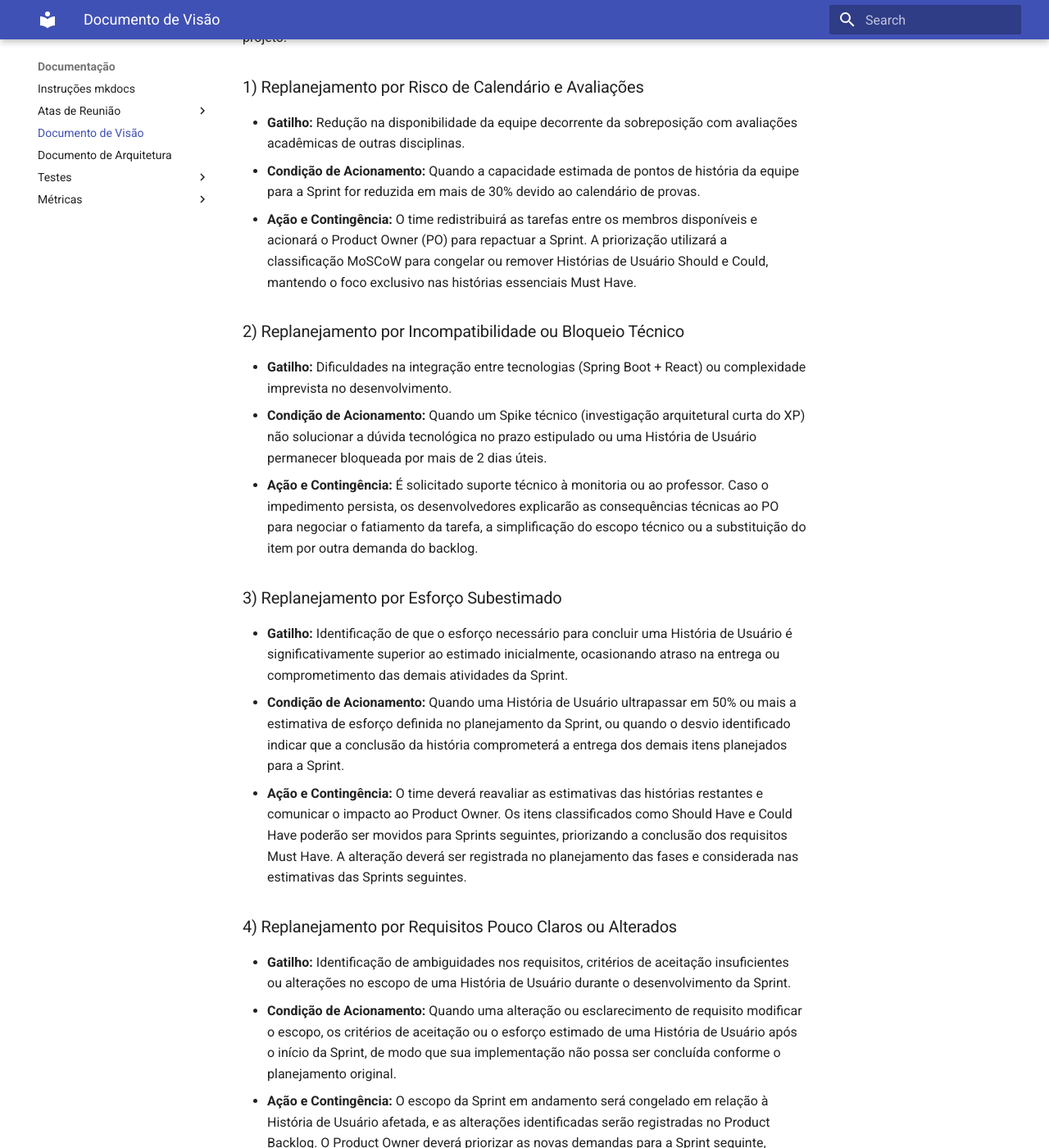
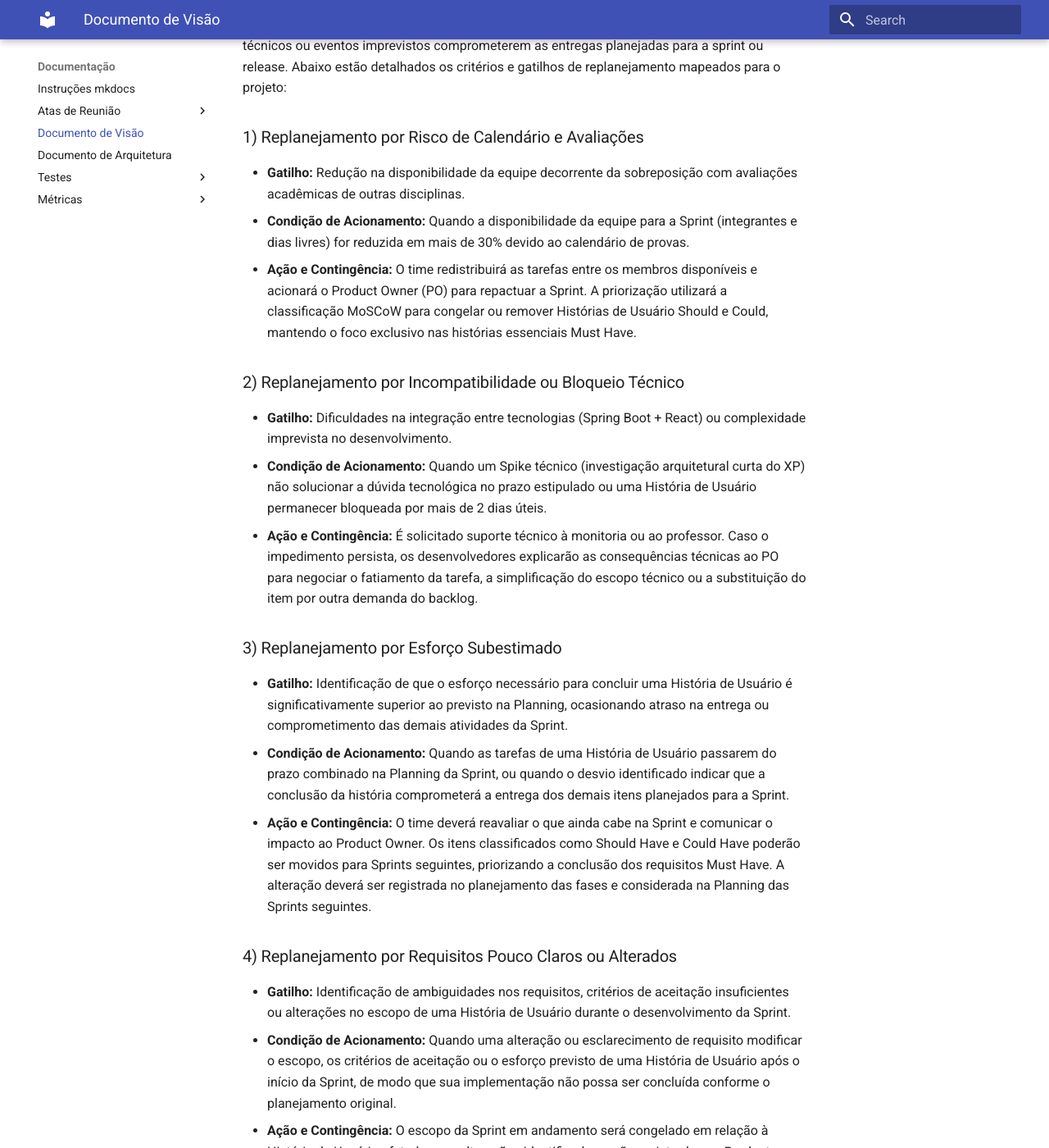
Before and after one commit to FGA0138-MDS-Ajax/2026.2-T03-Torvalds, an MkDocs documentation site: the page built from docs/documento-de-visao.md, in a window 1280 px wide and 1400 px high, scrolled down 14700 px. Shown: the whole window at 82% size. Built offline with MkDocs 1.6.1 and Material for MkDocs 9.7.7, drawn with Linux system fonts in a browser that asks for light colours; some of the changed text lies outside the part shown.

Commit message:
docs(visao): retira a estimativa em pontos de história (#147)

```diff
--- a/docs/documento-de-visao.md
+++ b/docs/documento-de-visao.md
@@ -27,7 +27,7 @@
 | 09/11/2026 | 1.2 | Correções da avaliação do professor: tecnologia do back-end, papéis, ciclo de vida, critérios de aceitação, GQM e testes. | Ana Jullia / Eduardo |
 | 11/11/2026 | 1.3 | Resultado da Sprint 7 na Sprint Review: entregáveis concluídos (100%) e release v0.1.0 publicada na main em 11/11, dois dias depois do previsto. | Eduardo |
 | 16/11/2026 | 1.4 | Processo alinhado ao praticado, sem trabalho em pares; testes de usabilidade com 2 estudantes por sprint a partir da Sprint 9, com métricas M6 a M12 e risco R6 ajustados; M4 medida nos pull requests; Ponto de Controle e Review da Sprint 7 registrados; Tabela 1, backlog, calendário e roteiro de testes atualizados; novo risco R8; quadros citados no texto. | Eduardo |
-| 18/11/2026 | 1.5 | Resultado da Sprint 8 registrado na Tabela 1, conforme a Review (ata 9): a US04b não foi entregue e passou para a Sprint 9 pelo critério 3 de replanejamento, com cenário, backlog e calendário de testes ajustados. Registro do replanejamento da Sprint 6 feito na v1.2: o plano passou de 11 para 10 sprints, e o login e as telas Início e Matérias passaram para a Sprint 7. Remissão da seção 2.1 corrigida. As versões 1.0 e 1.1 foram elaboradas antes de o documento entrar no repositório, em 30/10/2026. | Eduardo |
+| 19/11/2026 | 1.5 | Resultado da Sprint 8 registrado na Tabela 1, conforme a Review (ata 9): a US04b não foi entregue e passou para a Sprint 9 pelo critério 3 de replanejamento, com cenário, backlog e calendário de testes ajustados. Registro do replanejamento da Sprint 6 feito na v1.2: o plano passou de 11 para 10 sprints, e o login e as telas Início e Matérias passaram para a Sprint 7. Remissão da seção 2.1 corrigida. As versões 1.0 e 1.1 foram elaboradas antes de o documento entrar no repositório, em 30/10/2026. Retirada a estimativa em pontos de história, que o grupo não pratica (DEF-014): a DoR, o risco R3 e os critérios 1, 3 e 4 de replanejamento deixam de citar pontos, e a M2 passa a medir as tarefas concluídas. | Eduardo |
 
 ## Sumário
 
@@ -218,7 +218,7 @@ Os riscos são avaliados em duas escalas de 1 a 3. Probabilidade: 1 = Improváve
 
 - **R1: Atraso por outras disciplinas (Exposição 6, alta).** Mitigação: informar provas na Planning; tarefas de até dois dias. Contingência: outro integrante do grupo assume a tarefa; o PO move itens Should/Could. Responsável: Scrum Master.
 - **R2: Dificuldade técnica (Spring Boot, React, JWT) (Exposição 6, alta).** Mitigação: código de exemplo no repositório; tirar dúvidas com quem sabe. Contingência: apoio da monitoria; fatiar a história. Responsável: Scrum Master.
-- **R3: Esforço subestimado (Exposição 6, alta).** Mitigação: estimar com planning poker; histórias de até 5 pontos. Contingência: mover Should/Could; registrar no cronograma. Responsável: PO.
+- **R3: Esforço subestimado (Exposição 6, alta).** Mitigação: na Planning, quebrar cada história em tarefas com responsável e prazo, e dividir a que não couber numa sprint. Contingência: mover Should/Could; registrar no cronograma. Responsável: PO.
 - **R4: Requisitos pouco claros (Exposição 4, média).** Mitigação: critérios de aceitação antes da Planning. Contingência: congelar a história e registrar no backlog. Responsável: PO.
 - **R5: Falta de dados acadêmicos reais (Exposição 6, alta).** Mitigação: carga inicial realista, sem dados pessoais. Contingência: cadastrar por migration antes dos testes. Responsável: PO.
 - **R6: Poucos alunos para testes de usabilidade (Exposição 6, alta).** Ocorreu: o grupo conta com 2 estudantes, e não 5, e os testes passaram a ser feitos em rodadas de 2 participantes por sprint, a partir da Sprint 9. Mitigação: confirmar os participantes de cada rodada na sprint anterior, de preferência pessoas diferentes a cada rodada; sessões remotas de até 20 min. Contingência: fazer a rodada com 1 participante e registrar a limitação, ou passá-la para o início da sprint seguinte. Responsável: Analista de Qualidade.
@@ -232,7 +232,7 @@ O replanejamento do projeto será acionado sempre que desvios de cronograma, pro
 ### 1) Replanejamento por Risco de Calendário e Avaliações
 
 - **Gatilho:** Redução na disponibilidade da equipe decorrente da sobreposição com avaliações acadêmicas de outras disciplinas.
-- **Condição de Acionamento:** Quando a capacidade estimada de pontos de história da equipe para a Sprint for reduzida em mais de 30% devido ao calendário de provas.
+- **Condição de Acionamento:** Quando a disponibilidade da equipe para a Sprint (integrantes e dias livres) for reduzida em mais de 30% devido ao calendário de provas.
 - **Ação e Contingência:** O time redistribuirá as tarefas entre os membros disponíveis e acionará o Product Owner (PO) para repactuar a Sprint. A priorização utilizará a classificação MoSCoW para congelar ou remover Histórias de Usuário Should e Could, mantendo o foco exclusivo nas histórias essenciais Must Have.
 
 ### 2) Replanejamento por Incompatibilidade ou Bloqueio Técnico
@@ -243,14 +243,14 @@ O replanejamento do projeto será acionado sempre que desvios de cronograma, pro
 
 ### 3) Replanejamento por Esforço Subestimado
 
-- **Gatilho:** Identificação de que o esforço necessário para concluir uma História de Usuário é significativamente superior ao estimado inicialmente, ocasionando atraso na entrega ou comprometimento das demais atividades da Sprint.
-- **Condição de Acionamento:** Quando uma História de Usuário ultrapassar em 50% ou mais a estimativa de esforço definida no planejamento da Sprint, ou quando o desvio identificado indicar que a conclusão da história comprometerá a entrega dos demais itens planejados para a Sprint.
-- **Ação e Contingência:** O time deverá reavaliar as estimativas das histórias restantes e comunicar o impacto ao Product Owner. Os itens classificados como Should Have e Could Have poderão ser movidos para Sprints seguintes, priorizando a conclusão dos requisitos Must Have. A alteração deverá ser registrada no planejamento das fases e considerada nas estimativas das Sprints seguintes.
+- **Gatilho:** Identificação de que o esforço necessário para concluir uma História de Usuário é significativamente superior ao previsto na Planning, ocasionando atraso na entrega ou comprometimento das demais atividades da Sprint.
+- **Condição de Acionamento:** Quando as tarefas de uma História de Usuário passarem do prazo combinado na Planning da Sprint, ou quando o desvio identificado indicar que a conclusão da história comprometerá a entrega dos demais itens planejados para a Sprint.
+- **Ação e Contingência:** O time deverá reavaliar o que ainda cabe na Sprint e comunicar o impacto ao Product Owner. Os itens classificados como Should Have e Could Have poderão ser movidos para Sprints seguintes, priorizando a conclusão dos requisitos Must Have. A alteração deverá ser registrada no planejamento das fases e considerada na Planning das Sprints seguintes.
 
 ### 4) Replanejamento por Requisitos Pouco Claros ou Alterados
 
 - **Gatilho:** Identificação de ambiguidades nos requisitos, critérios de aceitação insuficientes ou alterações no escopo de uma História de Usuário durante o desenvolvimento da Sprint.
-- **Condição de Acionamento:** Quando uma alteração ou esclarecimento de requisito modificar o escopo, os critérios de aceitação ou o esforço estimado de uma História de Usuário após o início da Sprint, de modo que sua implementação não possa ser concluída conforme o planejamento original.
+- **Condição de Acionamento:** Quando uma alteração ou esclarecimento de requisito modificar o escopo, os critérios de aceitação ou o esforço previsto de uma História de Usuário após o início da Sprint, de modo que sua implementação não possa ser concluída conforme o planejamento original.
 - **Ação e Contingência:** O escopo da Sprint em andamento será congelado em relação à História de Usuário afetada, e as alterações identificadas serão registradas no Product Backlog. O Product Owner deverá priorizar as novas demandas para a Sprint seguinte, evitando alterações que comprometam o objetivo da Sprint atual.
 
 ---
@@ -281,7 +281,7 @@ Cada história percorre o seguinte fluxo de desenvolvimento, detalhado no guia d
 
 - está no formato "Como, quero, para", com o benefício explícito;
 - tem critérios de aceitação no formato "Dado, quando, então";
-- está estimada em pontos de história e tem até 5 pontos, ou foi dividida;
+- é pequena o bastante para ser concluída numa sprint, ou foi dividida;
 - tem a tela no Figma ligada, quando tem interface;
 - não depende de algo que ainda não existe, ou a dependência está na mesma sprint;
 - tem o caso de teste correspondente identificado no roteiro (Seção 6.2).
@@ -459,7 +459,7 @@ Para o acompanhamento do projeto cAnCHA, a equipe adotará o método GQM (*Goal-
 - **O1. Acompanhar o progresso do desenvolvimento**
   - **Questão:** A sprint entregou o que foi planejado?
     - **Métrica M1 (Histórias concluídas):** (Histórias aceitas pelo PO ÷ histórias planejadas) x 100. Valor esperado: ≥ 80%. Coleta: Scrum Master, na Review. Interpretação: Abaixo de 80%, discutir na Retrospectiva e aplicar o critério 3 da seção 2.6.
-    - **Métrica M2 (Velocidade):** Soma dos pontos das histórias aceitas na sprint. Valor esperado: variação de até 30% entre sprints. Coleta: Scrum Master, na Review. Interpretação: Queda maior que 30%, aplicar o critério 1 da seção 2.6.
+    - **Métrica M2 (Tarefas concluídas):** (Tarefas da sprint fechadas até a Review ÷ tarefas da sprint) x 100, contando as issues com a label `tarefa` na milestone. Valor esperado: ≥ 80%. Coleta: Scrum Master, na Review, pelo filtro de issues da milestone. Interpretação: Abaixo de 80%, discutir na Retrospectiva; se a causa for a semana de provas, aplicar o critério 1 da seção 2.6.
 - **O2. Avaliar a qualidade técnica do software**
   - **Questão:** Quantos defeitos aparecem?
     - **Métrica M3 (Defeitos por sprint):** Issues com a label `bug` abertas na sprint. Valor esperado: queda a partir da Sprint 9. Coleta: Analista de Qualidade, pelo filtro de issues do GitHub. Interpretação: Aumento de defeitos exige ação na Retrospectiva.
```
